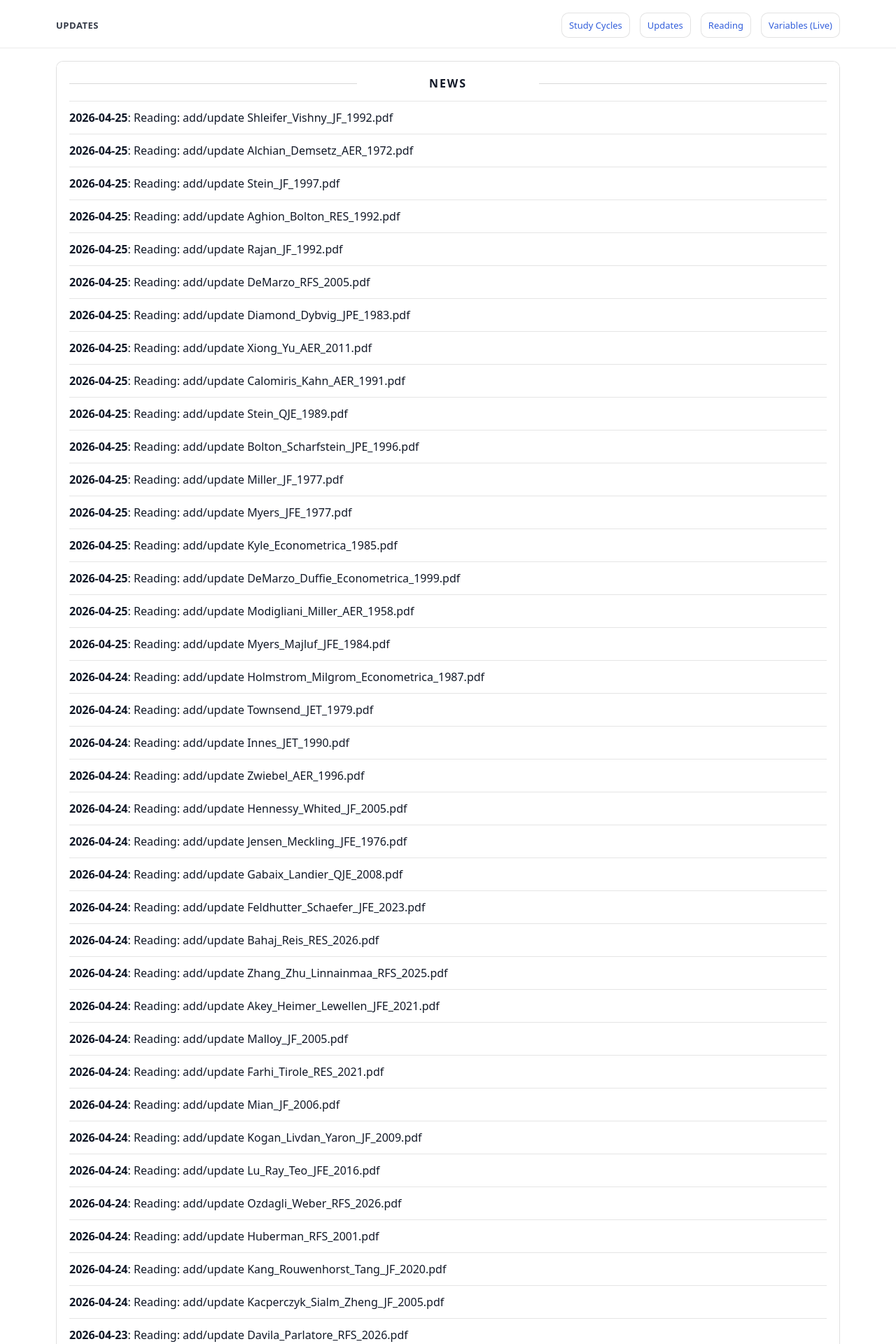
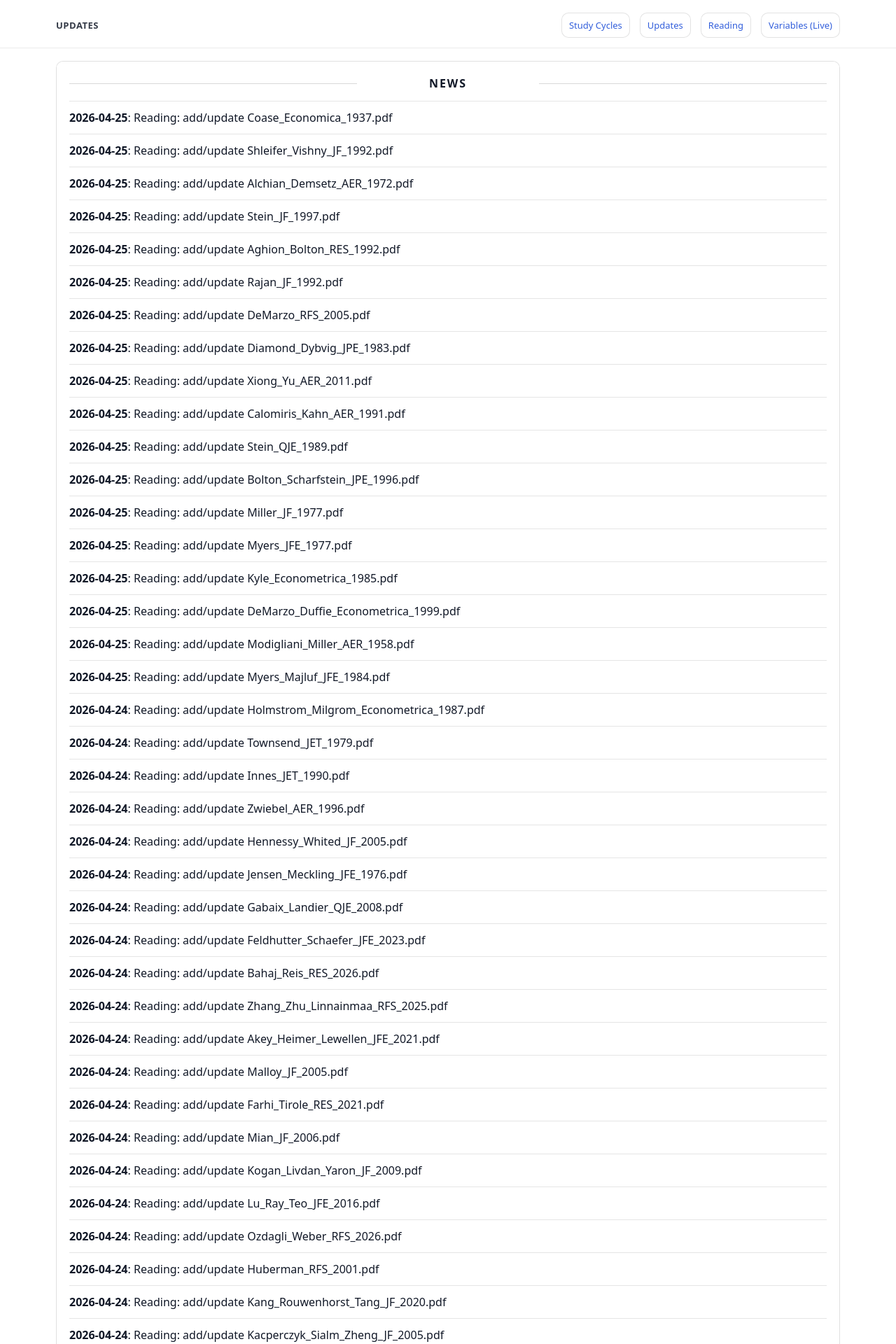
Before and after one commit to yaxinzn/study-archive, a Jekyll site: the page built from updates/index.md, in a window 1280 px wide. Shown: the top 1920 px of the page at 70% size. Built offline with Jekyll 4.4.1, drawn with Linux system fonts in a browser that asks for light colours; some of the changed text lies outside the part shown.

Commit message:
chore: update NEWS feed

```diff
--- a/_data/news.yml
+++ b/_data/news.yml
@@ -1,4 +1,7 @@
 # Auto-generated update history (sorted newest -> oldest). Do not edit manually.
+- ts: "1777119430"
+  date: "2026-04-25"
+  title: "Reading: add/update Coase_Economica_1937.pdf"
 - ts: "1777119202"
   date: "2026-04-25"
   title: "Reading: add/update Shleifer_Vishny_JF_1992.pdf"
```
